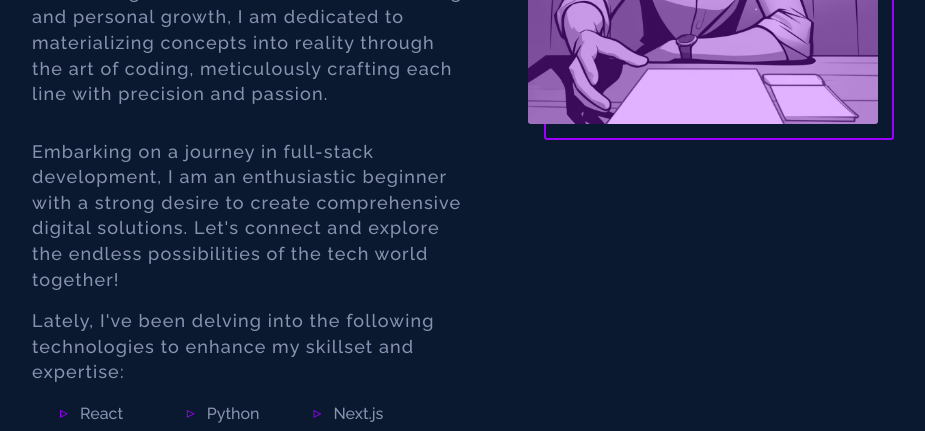
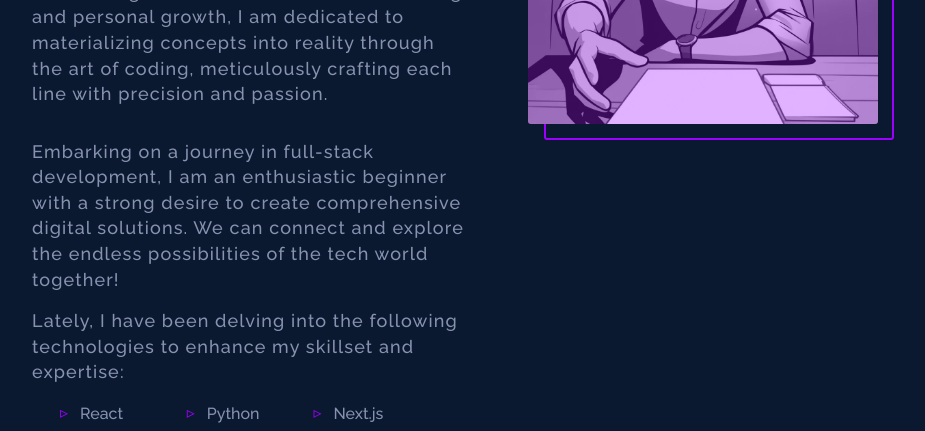
Before and after one commit to krockxz/portfolio, a Next.js app: page / in a window 1280 px wide. Shown: the part 1300-1731 px from the top of the page, without its empty margins (208-1133 px from the left). Built offline with nearby package versions, Linux system fonts and the light colour scheme; no server answers.

Commit message:
minor changes

```diff
--- a/src/sections/About.tsx
+++ b/src/sections/About.tsx
@@ -34,11 +34,11 @@ function About() {
           </p>
 
           <p className="about-grid-info-text">
-          Embarking on a journey in full-stack development, I am an enthusiastic beginner with a strong desire to create comprehensive digital solutions. Let's connect and explore the endless possibilities of the tech world together!
+          Embarking on a journey in full-stack development, I am an enthusiastic beginner with a strong desire to create comprehensive digital solutions. We can connect and explore the endless possibilities of the tech world together!
           </p>
 
           <p className="about-grid-info-text">
-          Lately, I've been delving into the following technologies to enhance my skillset and expertise:
+          Lately, I have been delving into the following technologies to enhance my skillset and expertise:
           </p>
           <ul className="about-grid-info-list">
             <li className="about-grid-info-list-item">React</li>
--- a/src/sections/Contact.tsx
+++ b/src/sections/Contact.tsx
@@ -18,7 +18,7 @@ function Contact() {
       <h2 className="contact-title">What&apos;s Next?</h2>
       <h2 className="contact-sub-title">Get In Touch</h2>
       <p className="contact-text">
-      Always seeking new opportunities! My digital door is open for queries and friendly hellos. I'll respond to you as soon as possible!
+      Always seeking new opportunities! My digital door is open for queries and friendly hellos. I will respond to you as soon as possible.
       </p>
       <div className="contact-cta">
         <Button link="mailto:kunalrc.workmail7@gmail.com" text="Say Hi" />
```
